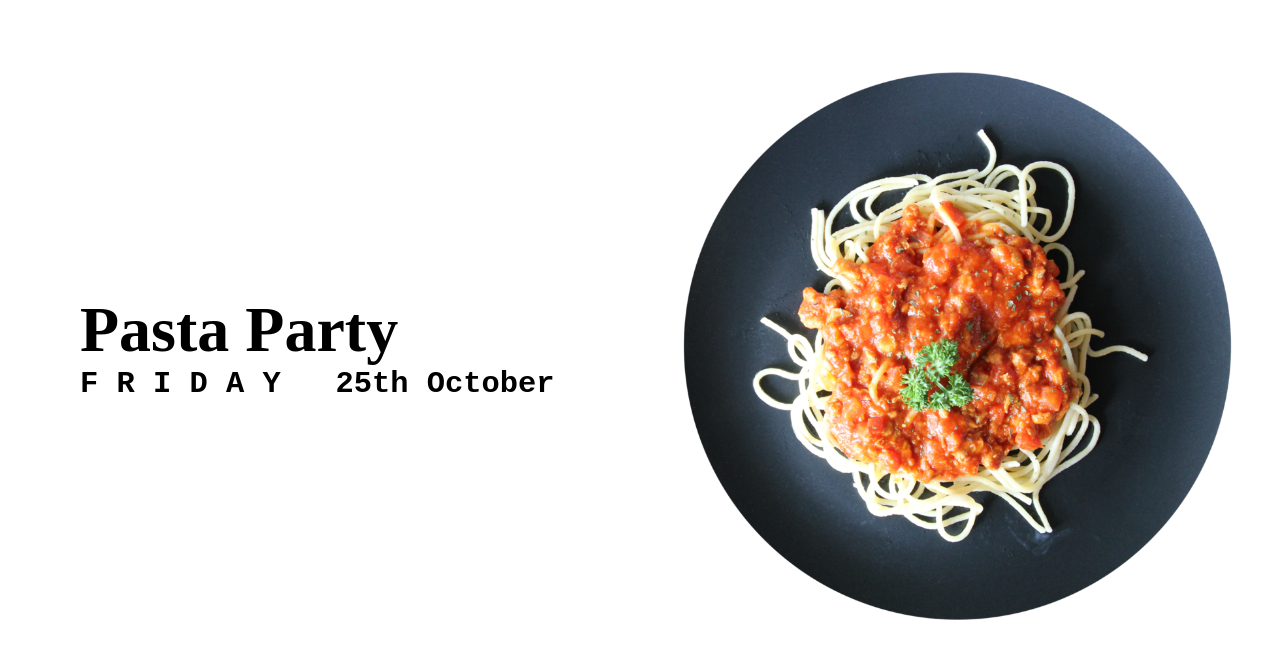
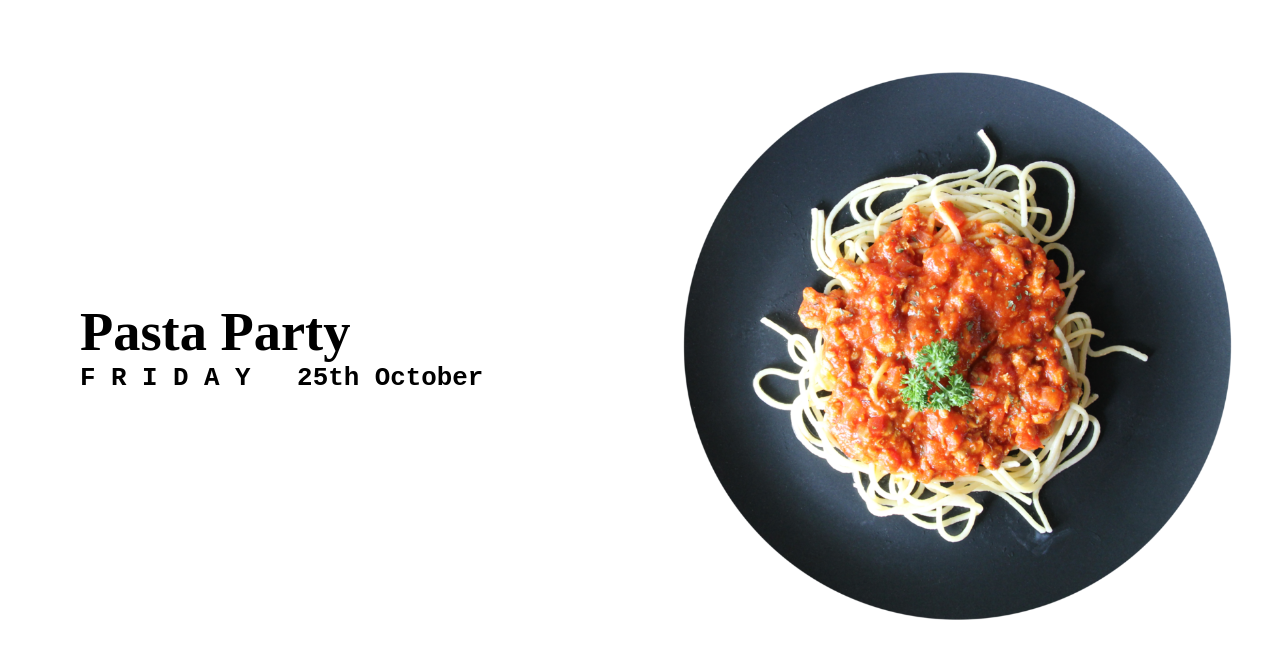
Before and after one commit to lavibia/restaurant-page, a website built with webpack: page dist/index.html in a window 1280 px wide. Shown: the part 103-762 px from the top of the page. Built offline with nearby package versions, Linux system fonts and the light colour scheme.

Commit message:
Create the page bu using Javascript #3

```diff
--- a/package.json
+++ b/package.json
@@ -10,6 +10,10 @@
   "author": "Lavinia",
   "license": "ISC",
   "devDependencies": {
+    "css-loader": "^6.8.1",
+    "image-minimizer-webpack-plugin": "^3.8.3",
+    "sharp": "^0.32.6",
+    "style-loader": "^3.3.3",
     "webpack": "^5.89.0",
     "webpack-cli": "^5.1.4",
     "webpack-merge": "^5.10.0"
--- a/src/homepage.js
+++ b/src/homepage.js
@@ -1,3 +1,74 @@
+import './style.css';
+import Logo from './logo.png';
+import HeroImage from './heading-image.png';
+
+function loadHeader(){
+    const content=document.getElementById('content');
+
+    const header = document.createElement('div');
+    header.id='header';
+
+    const logo= new Image();
+    logo.src=Logo;
+    logo.id='logo';
+    header.appendChild(logo);
+
+    const navList = document.createElement('ul');
+    const navItemOne = document.createElement('li');
+    const aHome= document.createElement('a');
+    aHome.href='index.html';
+    aHome.textContent = 'Home';
+    navItemOne.appendChild(aHome);
+    navList.appendChild(navItemOne);
+
+    const navItemTwo = document.createElement('li');
+    const aMenu= document.createElement('a');
+    aMenu.setAttribute('href','#');
+    aMenu.textContent = 'Menu';
+    navItemTwo.appendChild(aMenu);
+    navList.appendChild(navItemTwo);
+
+    const navItemThree = document.createElement('li');
+    const aContact= document.createElement('a');
+    aContact.setAttribute('href','#');
+    aContact.textContent = 'Contact';
+    navItemThree.appendChild(aContact);
+    navList.appendChild(navItemThree);
+
+header.appendChild(navList);
+
+   document.body.insertBefore(header,content);
+}
+function loadContent(){
+    const content=document.getElementById('content');
+    const heroText=document.createElement('div');
+    heroText.setAttribute('id','hero-text');
+
+    const title=document.createElement('h1');
+    title.textContent='Pasta Party';
+
+    const pre=document.createElement('pre');
+    const subtitle=document.createElement('h3');
+    subtitle.textContent="F R I D A Y   25th October";
+    pre.appendChild(subtitle);
+
+    heroText.appendChild(title);
+    heroText.appendChild(pre);
+
+    const heroImage = document.createElement('div');
+    heroImage.setAttribute('id','hero-image');
+    const headingImage = new Image();
+    headingImage.src= HeroImage;
+    headingImage.setAttribute('id','img-hero');
+
+    heroImage.appendChild(headingImage);
+
+
+    content.appendChild(heroText);
+    content.appendChild(heroImage);
+
+}
 export default function homepageLoad() {
-    console.log('homepageload working well')
+    loadHeader();
+    loadContent();
 }
--- a/src/index.js
+++ b/src/index.js
@@ -1,5 +1,3 @@
 import homepageLoad from './homepage.js'
 
-console.log("working..");
-
 homepageLoad();
--- a/src/style.css
+++ b/src/style.css
@@ -52,7 +52,7 @@ li a{
     align-items: center;
 }
 #hero-text{
-    font-size: 2em;
+    font-size: 1.7em;
 }
 #img-hero{
     width: fit-content;
--- a/webpack.config.js
+++ b/webpack.config.js
@@ -1,14 +1,59 @@
 const path =require('path');
+const ImageMinimizerPlugin = require("image-minimizer-webpack-plugin");
 
 module.exports = {
-    mode: 'production',
     entry:'./src/index.js',
     output:{
-        filename:'main.js',
+        filename:'bundle.js',
         path: path.resolve(__dirname, 'dist'),
     },
     watch: true,
     watchOptions: {
         ignored: './node_modules',
       },
+      module: {
+        rules: [
+          {
+            test: /\.css$/i,
+            use: ['style-loader', 'css-loader'],
+          },
+          {
+            test: /\.(png|svg|jpg|jpeg|gif)$/i,
+            type: 'asset/resource',
+          },
+        ],
+      },
+      optimization: {
+        minimizer: [
+          new ImageMinimizerPlugin({
+            minimizer: {
+              implementation: ImageMinimizerPlugin.sharpMinify,
+              options: {
+                encodeOptions: {
+                  jpeg: {
+                    // https://sharp.pixelplumbing.com/api-output#jpeg
+                    quality: 100,
+                  },
+                  webp: {
+                    // https://sharp.pixelplumbing.com/api-output#webp
+                    lossless: true,
+                  },
+                  avif: {
+                    // https://sharp.pixelplumbing.com/api-output#avif
+                    lossless: true,
+                  },
+
+                  // png by default sets the quality to 100%, which is same as lossless
+                  // https://sharp.pixelplumbing.com/api-output#png
+                  png: {},
+
+                  // gif does not support lossless compression at all
+                  // https://sharp.pixelplumbing.com/api-output#gif
+                  gif: {},
+                },
+              },
+            },
+          }),
+        ],
+      },
 };
```
Also changed, not shown: dist/index.html, dist/main.js (deleted), src/heading-image.png (added), src/heading-image.webp (deleted), src/logo.avif (deleted), 1 other file.
